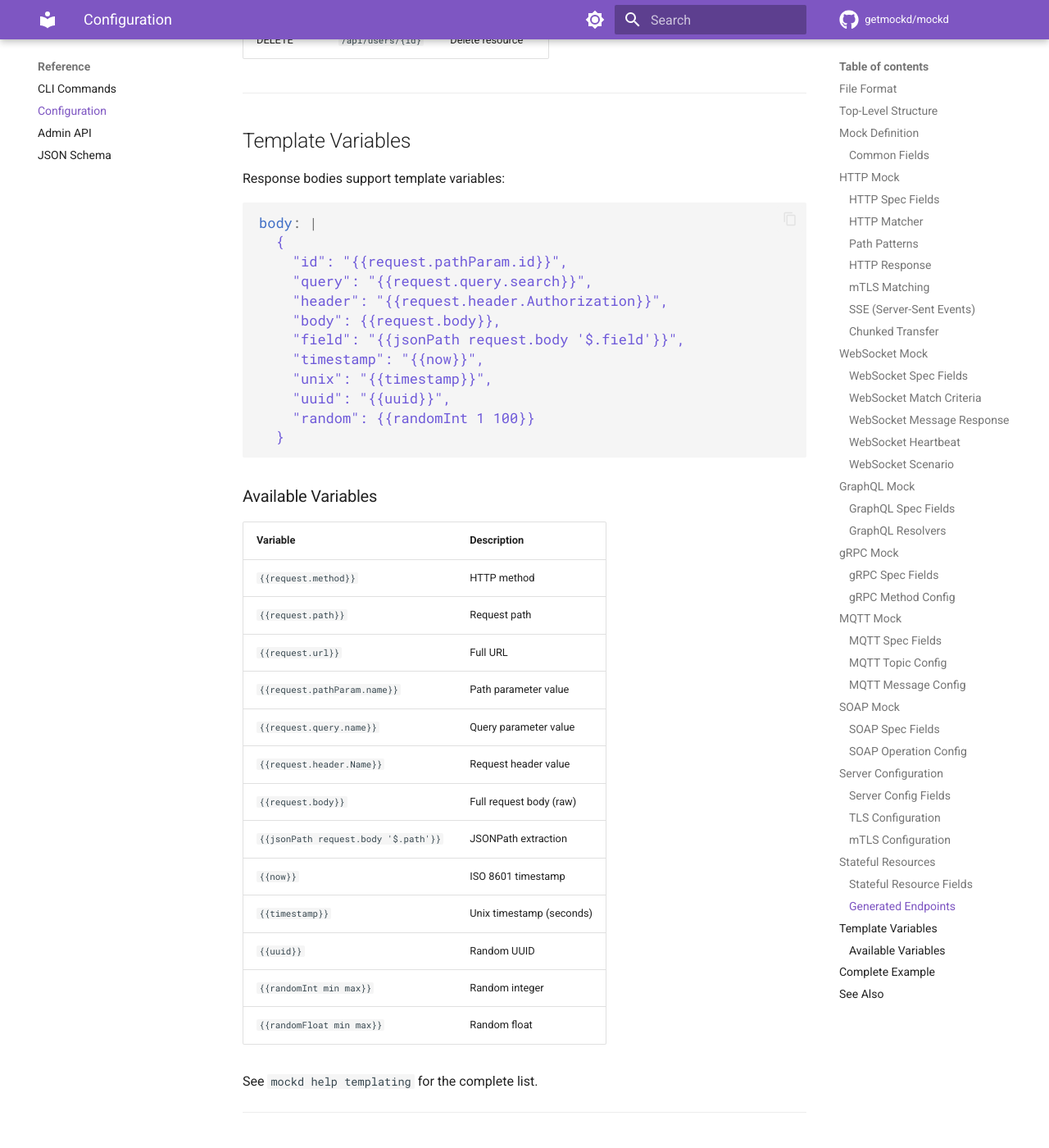
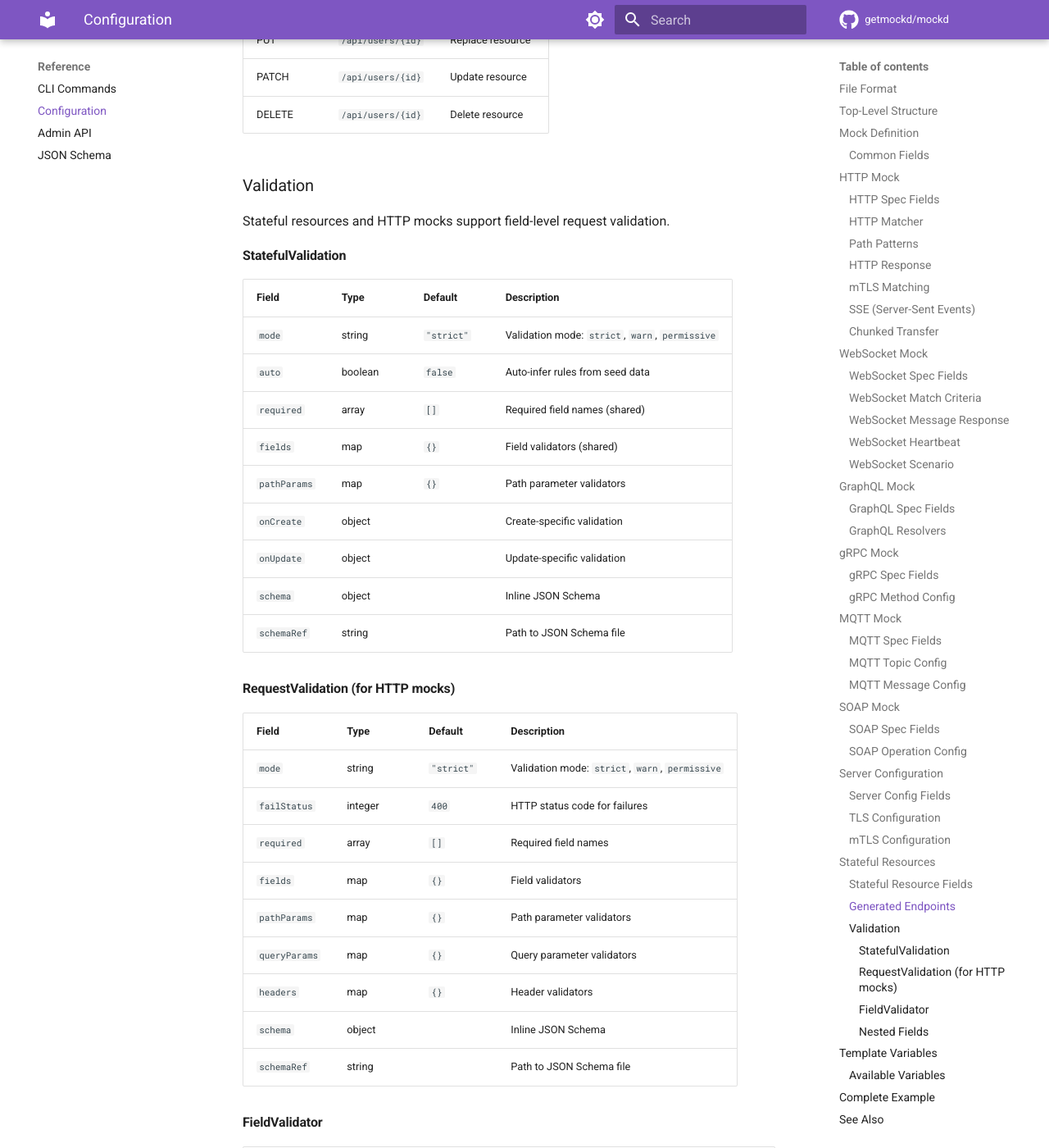
Before and after one commit to getmockd/mockd, an MkDocs documentation site: the page built from docs/reference/configuration.md, in a window 1280 px wide and 1400 px high, scrolled down 20264 px. Shown: the whole window at 82% size. Built offline with MkDocs 1.6.1 and Material for MkDocs 9.7.7, drawn with Linux system fonts in a browser that asks for light colours; comment, search, counter and statistics services are not loaded; some of the changed text lies outside the part shown.

Commit message:
docs(validation): add comprehensive documentation for field-level validation
- Add new docs/guides/validation.md with full validation guide (~314 lines)
- Update docs/guides/stateful-mocking.md with validation section and link
- Update docs/reference/configuration.md with validation types and fields
- Update README.md features list with request validation
- Update examples/comprehensive-demo/README.md with validation demos
- Add validation feature to CHANGELOG.md [Unreleased]

````diff
--- a/docs/reference/configuration.md
+++ b/docs/reference/configuration.md
@@ -107,6 +107,7 @@ mocks:
 | `response` | object | Response definition |
 | `sse` | object | Server-Sent Events config (instead of response) |
 | `chunked` | object | Chunked transfer config (instead of response) |
+| `validation` | object | Request validation ([see Validation](#validation)) |
 
 ### HTTP Matcher
 
@@ -723,6 +724,7 @@ mocks: []
 | `idField` | string | `"id"` | Field name for resource ID |
 | `parentField` | string | | Parent FK field for nested resources |
 | `seedData` | array | `[]` | Initial data to load |
+| `validation` | object | | Validation rules ([see Validation](#validation)) |
 
 ### Generated Endpoints
 
@@ -736,6 +738,83 @@ For a resource with `basePath: /api/users`:
 | PUT | `/api/users/{id}` | Replace resource |
 | PATCH | `/api/users/{id}` | Update resource |
 | DELETE | `/api/users/{id}` | Delete resource |
+
+### Validation
+
+Stateful resources and HTTP mocks support field-level request validation.
+
+#### StatefulValidation
+
+| Field | Type | Default | Description |
+|-------|------|---------|-------------|
+| `mode` | string | `"strict"` | Validation mode: `strict`, `warn`, `permissive` |
+| `auto` | boolean | `false` | Auto-infer rules from seed data |
+| `required` | array | `[]` | Required field names (shared) |
+| `fields` | map | `{}` | Field validators (shared) |
+| `pathParams` | map | `{}` | Path parameter validators |
+| `onCreate` | object | | Create-specific validation |
+| `onUpdate` | object | | Update-specific validation |
+| `schema` | object | | Inline JSON Schema |
+| `schemaRef` | string | | Path to JSON Schema file |
+
+#### RequestValidation (for HTTP mocks)
+
+| Field | Type | Default | Description |
+|-------|------|---------|-------------|
+| `mode` | string | `"strict"` | Validation mode: `strict`, `warn`, `permissive` |
+| `failStatus` | integer | `400` | HTTP status code for failures |
+| `required` | array | `[]` | Required field names |
+| `fields` | map | `{}` | Field validators |
+| `pathParams` | map | `{}` | Path parameter validators |
+| `queryParams` | map | `{}` | Query parameter validators |
+| `headers` | map | `{}` | Header validators |
+| `schema` | object | | Inline JSON Schema |
+| `schemaRef` | string | | Path to JSON Schema file |
+
+#### FieldValidator
+
+| Field | Type | Description |
+|-------|------|-------------|
+| `type` | string | Expected type: `string`, `number`, `integer`, `boolean`, `array`, `object` |
+| `required` | boolean | Field must be present |
+| `nullable` | boolean | Allow null values |
+| `minLength` | integer | Minimum string length |
+| `maxLength` | integer | Maximum string length |
+| `pattern` | string | Regex pattern for strings |
+| `format` | string | Format: `email`, `uuid`, `date`, `datetime`, `uri`, `ipv4`, `ipv6`, `hostname` |
+| `min` | number | Minimum value (inclusive) |
+| `max` | number | Maximum value (inclusive) |
+| `exclusiveMin` | number | Minimum value (exclusive) |
+| `exclusiveMax` | number | Maximum value (exclusive) |
+| `minItems` | integer | Minimum array items |
+| `maxItems` | integer | Maximum array items |
+| `uniqueItems` | boolean | Array items must be unique |
+| `items` | object | FieldValidator for array items |
+| `enum` | array | Allowed values |
+| `properties` | map | Nested object validators |
+| `message` | string | Custom error message |
+
+#### Nested Fields
+
+Use dot notation for nested object fields:
+
+```yaml
+fields:
+  "address.city":
+    type: string
+    required: true
+  "address.zipCode":
+    type: string
+    pattern: "^[0-9]{5}$"
+  "items.sku":
+    type: string
+    required: true
+```
+
+For arrays, the field after the dot applies to each array item:
+- `items.sku` validates the `sku` field in each item of the `items` array
+
+See the [Validation Guide](../guides/validation.md) for comprehensive examples.
 
 ---
 
````
Also changed, not shown: CHANGELOG.md (+1 -0 lines), README.md (+1 -0 lines), docs/guides/stateful-mocking.md (+56 -0 lines), docs/guides/validation.md (added, +489 -0 lines), examples/comprehensive-demo/README.md (+30 -0 lines).
